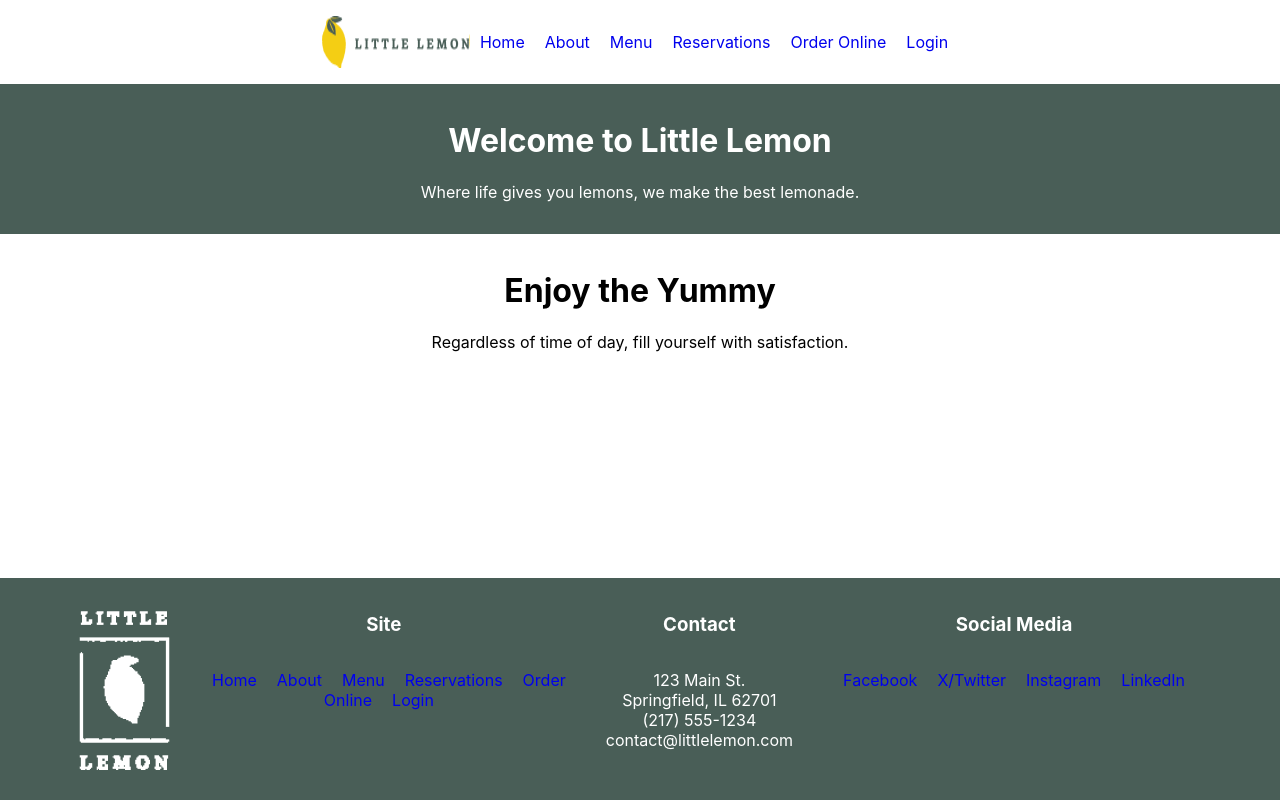
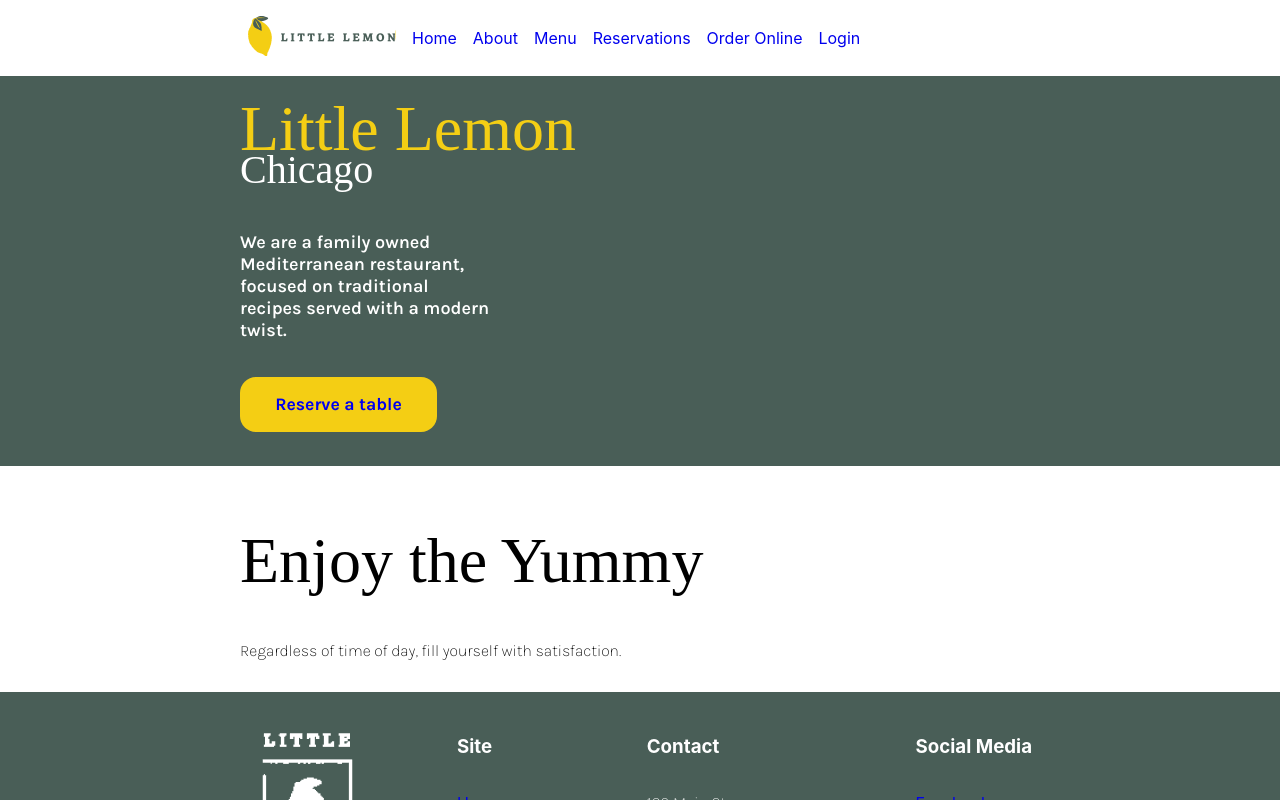
Before and after one commit to dlearningcode/front-end-dev-capstone-little_lemon, a React (Create React App) app: page / in a window 1280 px wide. Shown: the top 800 px of the page. Built offline with nearby package versions, Linux system fonts and the light colour scheme; a web font is replaced by a local one.

Commit message:
Adding styling to js and css files

```diff
--- a/src/components/Footer.js
+++ b/src/components/Footer.js
@@ -1,4 +1,4 @@
-import logoVertWhite from '../assets/images/logo_vert_word_white.png';
+import logoVertWhite from "../assets/images/logo_vert_word_white.png";
 
 import "../css/Footer.css";
 
@@ -6,7 +6,9 @@ export default function Footer() {
   return (
     <footer>
       <div class="container flex-row">
+        <section>
           <img src={logoVertWhite} alt="Little Lemon logo" />
+        </section>
         <section>
           <h3>Site</h3>
           <ul>
--- a/src/components/Header.js
+++ b/src/components/Header.js
@@ -4,8 +4,15 @@ export default function Header() {
   return (
     <header>
       <div class="container">
-        <h1>Welcome to Little Lemon</h1>
-        <p>Where life gives you lemons, we make the best lemonade.</p>
+        <h1 class="text-primary-2">Little Lemon</h1>
+        <h2>Chicago</h2>
+        <p class="karla-lead-text">
+          We are a family owned Mediterranean restaurant, focused on traditional
+          recipes served with a modern twist.
+        </p>
+        <div class="button color-primary-2">
+          <a href="/">Reserve a table</a>
+        </div>
       </div>
     </header>
   );
--- a/src/components/Nav.js
+++ b/src/components/Nav.js
@@ -5,8 +5,10 @@ export default function Nav() {
   return (
     <nav>
       <div class="container display-flex">
-        <img src={logoHorizontal} alt="Little Lemon logo" />
         <ul>
+          <li>
+            <img src={logoHorizontal} alt="Little Lemon logo" />
+          </li>
           <li>
             <a href="/">Home</a>
           </li>
--- a/src/css/App.css
+++ b/src/css/App.css
@@ -31,7 +31,7 @@
   font-style: normal;
 }
 
-.karla-paragraph-text {
+p, .karla-paragraph-text {
   font-family: "Karla", sans-serif;
   font-optical-sizing: auto;
   font-size: 1em;
@@ -47,6 +47,7 @@
   font-style: normal;
 }
 
+h1,
 .markazi-text-display-title {
   font-family: "Markazi Text", serif;
   font-optical-sizing: auto;
@@ -55,6 +56,7 @@
   font-style: normal;
 }
 
+h2,
 .markazi-text-sub-title {
   font-family: "Markazi Text", serif;
   font-optical-sizing: auto;
@@ -63,55 +65,56 @@
   font-style: normal;
 }
 
+.text-primary-1 {
+  color: #495e57;
+}
+
+.text-primary-2 {
+  color: #F4CE14;
+}
+
+.text-white {
+  color: white;
+}
+
+.color-primary-1 {
+  background-color: #495e57;
+}
+
+.color-primary-2 {
+  background-color: #F4CE14;
+}
+
+.button {
+  display: inline-block;
+  font-family: "Karla", sans-serif;
+  font-optical-sizing: auto;
+  font-size: 1.1em;
+  font-weight: 700;
+  font-style: normal;
+  padding: 1em 2em;
+  margin: 1em 0;
+  border: none;
+  border-radius: 16px;
+  cursor: pointer;
+  transition: all .3s;
+}
+
 .App {
   min-height: 100vh;
-  text-align: center;
+  /* font-size: calc(10px + 2vmin); */
+  text-align: left;
   margin: 0 auto;
   display: grid;
-  grid-template-columns: auto;
+  grid-template-columns: 1fr;
   grid-template-rows: auto auto 1fr auto;
   grid-template-areas: "nav" "header" "main" "footer";
 }
 
-.App-logo {
-  height: 40vmin;
-  pointer-events: none;
-}
-
-@media (prefers-reduced-motion: no-preference) {
-  .App-logo {
-    animation: App-logo-spin infinite 20s linear;
-  }
-}
-
-.App-header {
-  background-color: #282c34;
-  min-height: 100vh;
-  display: flex;
-  flex-direction: column;
-  align-items: center;
-  justify-content: center;
-  font-size: calc(10px + 2vmin);
-  color: white;
-}
-
-.App-link {
-  color: #61dafb;
-}
-
-@keyframes App-logo-spin {
-  from {
-    transform: rotate(0deg);
-  }
-  to {
-    transform: rotate(360deg);
-  }
-}
-
 .container {
-  margin: 0 auto;
-  min-width: 280px;
-  max-width: 900px;
+  margin-inline: auto;
+  min-width: 10rem;
+  max-width: 50rem;
   padding: 1em;
 }
 
@@ -121,8 +124,7 @@ ul {
 }
 
 li {
-  display: inline;
-  margin: 0 10px;
+  display: block;
 }
 
 a {
--- a/src/css/Footer.css
+++ b/src/css/Footer.css
@@ -6,17 +6,23 @@ footer {
 .flex-row {
     display: flex;
     flex-direction: row;
-    justify-content: center;
+    justify-content: space-between;
+    align-items: flex-start;
 }
 
-img {
-    display: inline-block;
+footer img {
+    display: block;
+    width: auto;
+    height: auto;
+    max-height: 300px;
+    object-fit: contain;
 }
 
-section {
+footer section {
     display: flex;
-    justify-content: left;
-    align-items: center;
     flex-direction: column;
-    padding: 0 20px;
+    justify-content: flex-start;
+    align-items: flex-start;
+    padding: .5em;
+    text-align: left;
 }
--- a/src/css/Header.css
+++ b/src/css/Header.css
@@ -2,3 +2,17 @@ header {
     background-color: #495e57;
     color: white;
 }
+
+header h1, header h2 {
+    margin: 0px;
+    padding: 0px;
+}
+
+header h2 {
+    position: relative;
+    top: -.5em;
+}
+
+header .karla-lead-text {
+    width: 14em;
+}
--- a/src/css/Nav.css
+++ b/src/css/Nav.css
@@ -4,21 +4,31 @@ nav {
 
 .display-flex {
   display: flex;
-    justify-content: center;
+  flex-wrap: wrap;
+  justify-content: stretch;
+  align-items: center;
 }
 
-img {
+nav img {
   display: inline-block;
+  width: auto;
+  height: auto;
+  max-height: 100px;
+  object-fit: contain;
 }
 
-nav ul {
+nav .display-flex ul {
   display: flex;
+  flex-wrap: wrap;
+  justify-content: space-between;
+  align-items: center;
   list-style-type: none;
   padding: 0px;
+  margin: 0px;
 }
 
-li {
-    display: inline;
-    margin: 0 10px;
-    flex: wrap;
+nav li {
+  display: inline-block;
+  padding: 0 .5em;
+  margin: 0px;
 }
```
Lines whose indentation alone changed are shown as unchanged.
